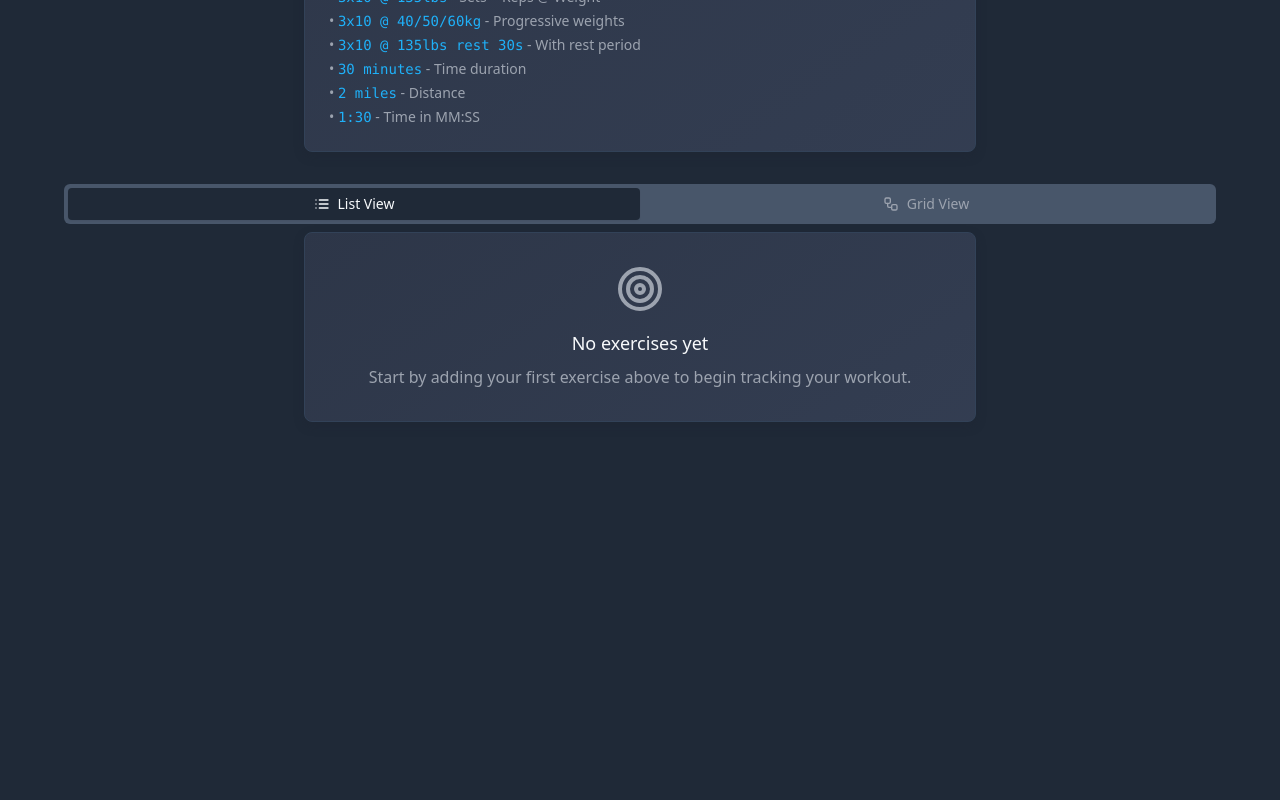
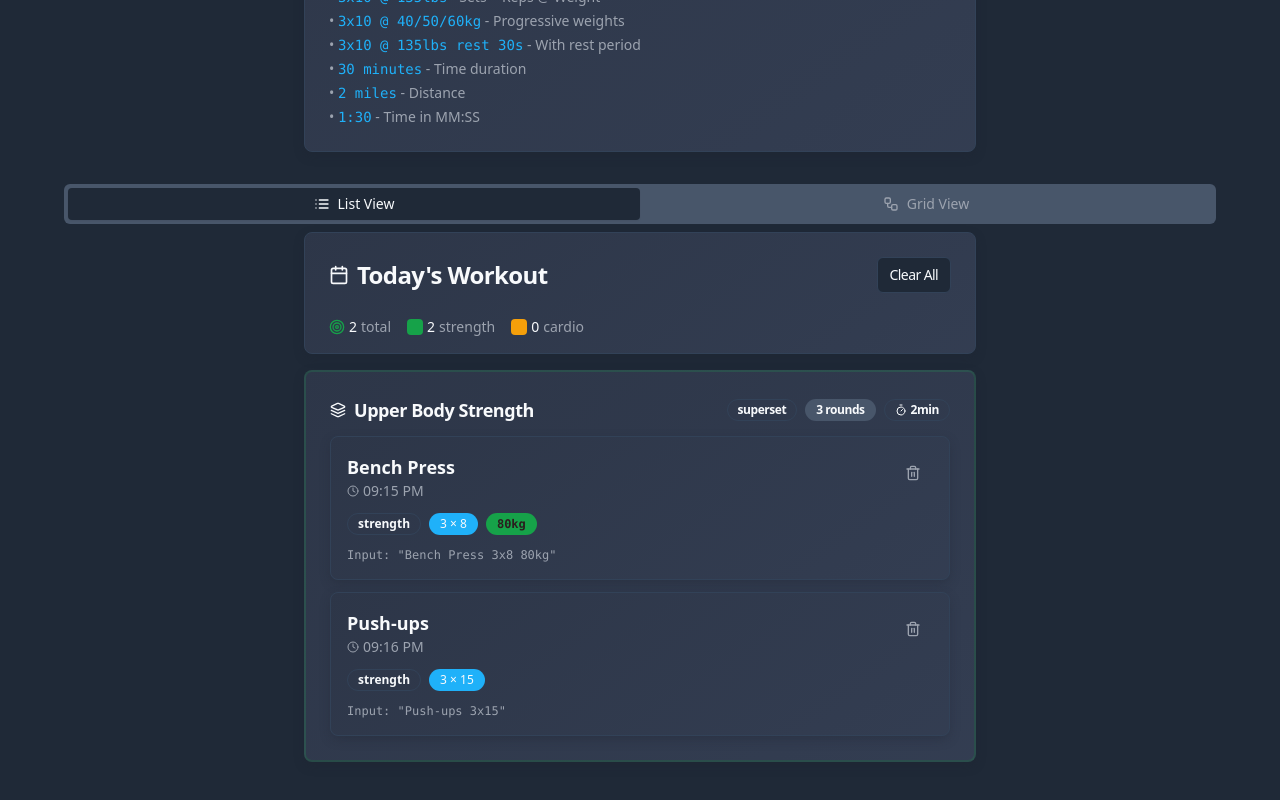
Before and after one commit to tomlupo/fit-parse-log, a React (Vite) app: page / in a window 1280 px wide. Shown: the part 486-1286 px from the top of the page. Before the commit the page ends 948 px from the top, so only its background shows below. Built offline with nearby package versions, Linux system fonts and the light colour scheme.

Commit message:
Add initial exercises
Add two exercises to the workout session for development purposes. Ensure the grid view supports reordering exercises and the list view displays blocks correctly.

```diff
--- a/package.json
+++ b/package.json
@@ -40,6 +40,7 @@
     "@radix-ui/react-toggle-group": "^1.1.10",
     "@radix-ui/react-tooltip": "^1.2.7",
     "@tanstack/react-query": "^5.83.0",
+    "@xyflow/react": "^12.8.3",
     "class-variance-authority": "^0.7.1",
     "clsx": "^2.1.1",
     "cmdk": "^1.1.1",
--- a/src/components/WorkoutSession.tsx
+++ b/src/components/WorkoutSession.tsx
@@ -2,16 +2,17 @@ import React from 'react';
 import { Card, CardContent, CardHeader, CardTitle } from '@/components/ui/card';
 import { Badge } from '@/components/ui/badge';
 import { Button } from '@/components/ui/button';
-import { Trash2, Clock, Calendar, Target } from 'lucide-react';
-import { ParsedExercise } from '@/lib/exerciseParser';
+import { Trash2, Clock, Calendar, Target, RotateCcw, Layers, Timer } from 'lucide-react';
+import { ParsedExercise, WorkoutBlock } from '@/lib/exerciseParser';
 
 interface WorkoutSessionProps {
   exercises: ParsedExercise[];
+  blocks: WorkoutBlock[];
   onRemoveExercise: (id: string) => void;
   onClearSession: () => void;
 }
 
-export function WorkoutSession({ exercises, onRemoveExercise, onClearSession }: WorkoutSessionProps) {
+export function WorkoutSession({ exercises, blocks, onRemoveExercise, onClearSession }: WorkoutSessionProps) {
   const formatTime = (date: Date) => {
     return date.toLocaleTimeString([], { hour: '2-digit', minute: '2-digit' });
   };
@@ -110,6 +111,74 @@ export function WorkoutSession({ exercises, onRemoveExercise, onClearSession }:
     );
   }
 
+  const getBlockIcon = (type: string) => {
+    switch (type) {
+      case 'superset': return <Layers className="h-4 w-4" />;
+      case 'circuit': return <RotateCcw className="h-4 w-4" />;
+      case 'rounds': return <Target className="h-4 w-4" />;
+      default: return <Target className="h-4 w-4" />;
+    }
+  };
+
+  const groupedExercises = exercises.reduce((acc, exercise) => {
+    const blockId = exercise.blockId || 'unassigned';
+    if (!acc[blockId]) {
+      acc[blockId] = [];
+    }
+    acc[blockId].push(exercise);
+    return acc;
+  }, {} as Record<string, ParsedExercise[]>);
+
+  const renderBlockSection = (blockId: string, blockExercises: ParsedExercise[]) => {
+    const block = blocks.find(b => b.id === blockId);
+
+    if (blockId === 'unassigned') {
+      return (
+        <div key="unassigned" className="space-y-3">
+          <div className="flex items-center gap-2 text-sm text-muted-foreground">
+            <Target className="h-4 w-4" />
+            <span>Individual Exercises</span>
+          </div>
+          {blockExercises.map(renderExerciseCard)}
+        </div>
+      );
+    }
+
+    if (!block) return null;
+
+    return (
+      <Card key={blockId} className="border-2 border-primary/20">
+        <CardHeader className="pb-3">
+          <CardTitle className="flex items-center justify-between text-lg">
+            <div className="flex items-center gap-2">
+              {getBlockIcon(block.type)}
+              {block.name}
+            </div>
+            <div className="flex gap-2">
+              <Badge variant="outline" className="text-xs">
+                {block.type}
+              </Badge>
+              {block.rounds && (
+                <Badge variant="secondary" className="text-xs">
+                  {block.rounds} rounds
+                </Badge>
+              )}
+              {block.restBetweenExercises && (
+                <Badge variant="outline" className="text-xs flex items-center gap-1">
+                  <Timer className="h-3 w-3" />
+                  {block.restBetweenExercises}
+                </Badge>
+              )}
+            </div>
+          </CardTitle>
+        </CardHeader>
+        <CardContent className="space-y-3">
+          {blockExercises.map(renderExerciseCard)}
+        </CardContent>
+      </Card>
+    );
+  };
+
   return (
     <div className="w-full max-w-2xl space-y-4">
       <Card>
@@ -145,8 +214,10 @@ export function WorkoutSession({ exercises, onRemoveExercise, onClearSession }:
         </CardContent>
       </Card>
 
-      <div className="space-y-3">
-        {exercises.map(renderExerciseCard)}
+      <div className="space-y-4">
+        {Object.entries(groupedExercises).map(([blockId, blockExercises]) =>
+          renderBlockSection(blockId, blockExercises)
+        )}
       </div>
     </div>
   );
--- a/src/pages/Index.tsx
+++ b/src/pages/Index.tsx
@@ -10,8 +10,48 @@ import { List, Workflow } from 'lucide-react';
 import { useToast } from '@/hooks/use-toast';
 
 const Index = () => {
-  const [exercises, setExercises] = useState<ParsedExercise[]>([]);
-  const [blocks, setBlocks] = useState<WorkoutBlock[]>([]);
+  // Default exercises for testing
+  const defaultExercises: ParsedExercise[] = [
+    {
+      id: '1',
+      name: 'Bench Press',
+      originalInput: 'Bench Press 3x8 80kg',
+      parsedData: {
+        sets: 3,
+        reps: 8,
+        weight: '80kg',
+        type: 'strength'
+      },
+      timestamp: new Date(Date.now() - 300000), // 5 minutes ago
+      blockId: 'block1'
+    },
+    {
+      id: '2',
+      name: 'Push-ups',
+      originalInput: 'Push-ups 3x15',
+      parsedData: {
+        sets: 3,
+        reps: 15,
+        type: 'strength'
+      },
+      timestamp: new Date(Date.now() - 240000), // 4 minutes ago
+      blockId: 'block1'
+    }
+  ];
+
+  const defaultBlocks: WorkoutBlock[] = [
+    {
+      id: 'block1',
+      name: 'Upper Body Strength',
+      type: 'superset',
+      exercises: ['1', '2'],
+      rounds: 3,
+      restBetweenExercises: '2min'
+    }
+  ];
+
+  const [exercises, setExercises] = useState<ParsedExercise[]>(defaultExercises);
+  const [blocks, setBlocks] = useState<WorkoutBlock[]>(defaultBlocks);
   const { toast } = useToast();
 
   const handleAddExercise = (exercise: ParsedExercise) => {
@@ -94,6 +134,7 @@ const Index = () => {
             <TabsContent value="list" className="flex justify-center">
               <WorkoutSession
                 exercises={exercises}
+                blocks={blocks}
                 onRemoveExercise={handleRemoveExercise}
                 onClearSession={handleClearSession}
               />
```
Also changed, not shown: 1 other file (tests, documents, lock files or other folders).
